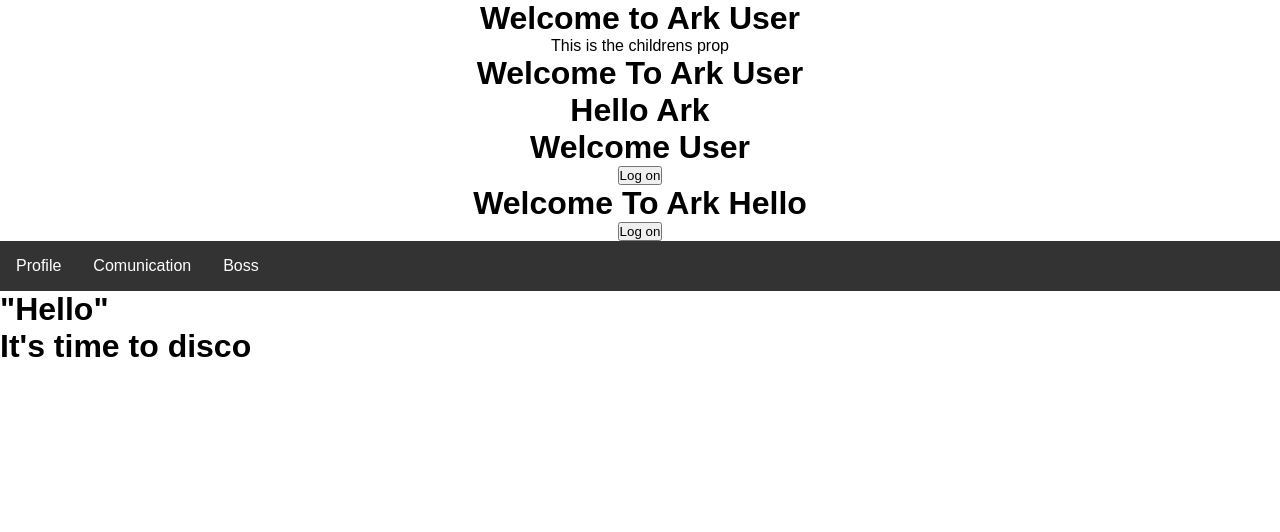
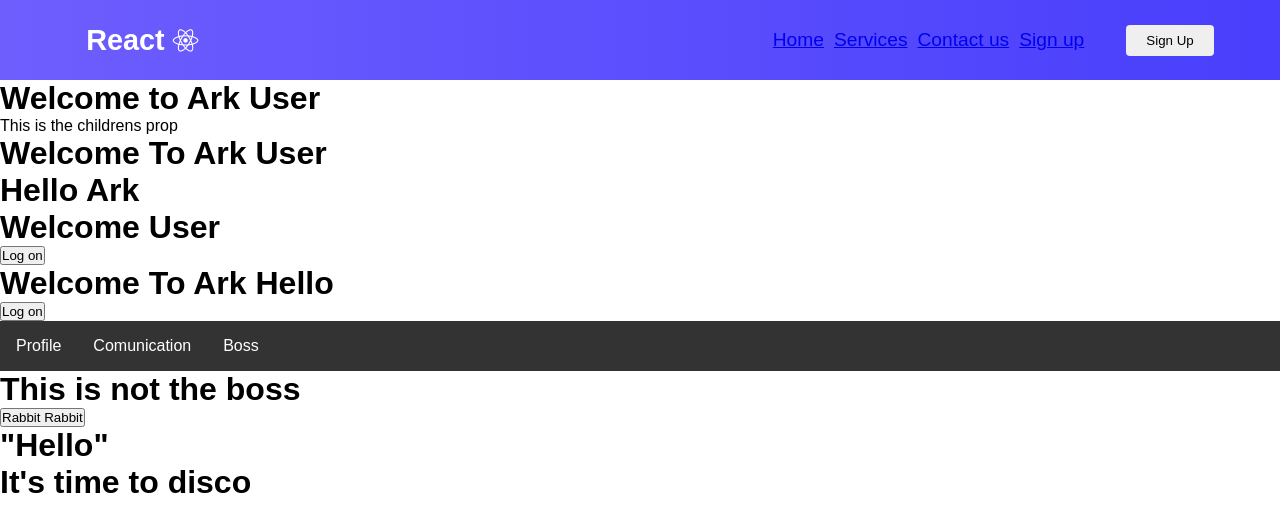
Before and after one commit to Elves00/Ark_Software, a React (Create React App) app in the folder ark/: page / in a window 1280 px wide. Shown: the top 532 px of the page. Built offline with nearby package versions, Linux system fonts and the light colour scheme; a web font is replaced by a local one.

Commit message:
Finished

```diff
--- a/ark/src/App.css
+++ b/ark/src/App.css
@@ -3,45 +3,4 @@
   margin:0;
   padding: 0;
   font-family:'Montserrat', sans-serif;
-}
-
-.App {
-  text-align: center;
-}
-
-
-.App-logo {
-  height: 40vmin;
-  pointer-events: none;
-}
-
-@media (prefers-reduced-motion: no-preference) {
-  .App-logo {
-    animation: App-logo-spin infinite 20s linear;
-  }
-}
-
-.App-header {
-  background-color: #282c34;
-  min-height: 100vh;
-  display: flex;
-  flex-direction: column;
-  align-items: center;
-  justify-content: center;
-  font-size: calc(10px + 2vmin);
-  color: white;
-}
-
-.App-link {
-  color: #61dafb;
-}
-
-@keyframes App-logo-spin {
-  from {
-    transform: rotate(0deg);
-  }
-  to {
-    transform: rotate(360deg);
-  }
-
-}
+};
--- a/ark/src/App.js
+++ b/ark/src/App.js
@@ -6,10 +6,15 @@ import Hello from './Components/Hello';
 import Message from './Components/Message';
 import Test from './Components/Test';
 import Navigation from './Components/Navigation';
+import Jump from './Components/Jump'
+import Navbar from './Components/Navbar/Navbar';
+import React from 'react';
+
+
 function App() {
   return (
-    <div className="App">
-
+    <div >
+      <Navbar/>
      {/*Since there is no content between tags can have it self clossing */}
      <Greet name="User"><p>This is the childrens prop</p></Greet>
      <Welcome name="User"><p>Some random child writing</p></Welcome>
@@ -17,6 +22,8 @@ function App() {
      <Message></Message>
     <Test></Test>
     <Navigation/>
+    <Jump/>
+
    </div>
   );
 }
--- /dev/null
+++ b/ark/src/Components/Button.css
@@ -0,0 +1,47 @@
+:root{
+    --primary: #3acbf7;
+
+}
+
+.btn{
+    padding: 8px 20px;
+    border-radius: 4px;
+    outline: none;
+    border: none;
+    cursor: pointer;
+}
+
+.btn:hover {
+    padding:8px 20px;
+    transition: all 0.3s ease-out;
+    background: white;
+    color: #6568F4;
+    transition: 250ms;
+}
+
+.btn-primary{
+
+    background-color:var(--primary);
+}
+
+.btn--outline{
+    background-color: transparent;
+    color: #fff;
+    padding: 8px 20px;
+    border-radius: 4px;
+    border: 1px solid var(--pimary);
+    transition: all 0.3 ease-out;
+}
+
+.btn--medium {
+    padding: 8px 20px;
+    border-radius: 4px;
+    font-size: #fff;
+
+}
+
+.btn-large{
+    padding: 12px 20px;
+    border-radius: 20px;
+    font-size: #fff;
+}
--- /dev/null
+++ b/ark/src/Components/Button.js
@@ -0,0 +1,31 @@
+import React from "react";
+import './Button.css'
+
+const STYLES=[
+    'btn--primary',
+    'btn--outline'
+]
+
+const SIZES= [
+    'btn--medium',
+    'btn--large'
+]
+
+export const Button =({
+    children,
+    type,
+    onClick,
+    buttonStyle,
+    buttonSize
+}) => {
+    /* if there is a button style included set it =buttonstyle else set it ecaule to styles[0]*/
+    const checkButtonStyle = STYLES.includes(buttonStyle) ? buttonStyle : STYLES[0]
+
+    const checkButtonSize = SIZES.includes(buttonSize) ? buttonSize : SIZES[0]
+
+    return(
+        //Setting up a class using ``
+       <button className ={`btn ${checkButtonStyle} ${checkButtonSize}`} onClick ={onClick} type = {type}>
+       {children}</button>
+    )
+}
--- /dev/null
+++ b/ark/src/Components/Jump.js
@@ -0,0 +1,30 @@
+import React, { Component } from "react";
+import Test from './Test';
+
+class Jump extends Component {
+
+    constructor() {
+        super()
+        this.state = {
+            message: 'NotBoss'
+        }
+    }
+
+    changeMessage()
+    {
+        this.setState({
+            message: 'Boss'
+        })
+    }
+
+    render() {
+        if(this.state.message === "Boss") return <Test/>
+        return (
+        <div><h1>This is not the boss</h1>
+        <button onClick={()=>this.changeMessage()}>Rabbit Rabbit </button>
+            </div>
+
+        )
+    }
+}
+export default Jump
--- a/ark/src/Components/Navbar/MenuItems.js
+++ b/ark/src/Components/Navbar/MenuItems.js
@@ -1,4 +1,4 @@
-const MenuItems = [{
+export const MenuItems = [{
     title: 'Home',
     url: '#' ,
     cName: 'nav-Links'
--- /dev/null
+++ b/ark/src/Components/Navbar/Navbar.css
@@ -0,0 +1,139 @@
+.NavbarItems{
+    background: linear-gradient(90deg, rgb(110,94,254) 0%, rgba(73,63,252,1) 100%);
+    height: 80px;
+    display: flex;
+    justify-content: center;
+    align-items: center;
+    font-size: 1.2rem;
+}
+
+.navbar-logo {
+    color: #fff;
+    justify-self: start;
+    margin-left: 20px;
+    cursor: pointer;
+}
+
+.fa-react {
+    margin-left: 0.5rem;
+    font-size: 1.6rem;
+}
+
+.nav-menu {
+    display: grid;
+    grid-template-columns: repeat(5, auto);
+    grid-gap: 10px;
+    list-style: none;
+    text-align: center;
+    width: 70vw;
+    justify-content: end;
+    margin-right: 2rem;
+}
+
+.nav-links {
+    color: white;
+    text-decoration: none;
+    padding: 0.5rem 1rem;
+}
+
+.nav-links:hover{
+    background-color: #6d76f7;
+    border-radius: 4px;
+    transition: all 0.2s ease-out;
+}
+
+.fa-bars{
+    color: #fff;
+}
+
+.nav-links-mobile{
+    display: none;
+}
+
+.menu-icon{
+    display: none;
+}
+
+@media screen and (max-width:960px){
+    .NavbarItems{
+        position: relative;
+    }
+    .nav-menu{
+        display: flex;
+        flex-direction: column;
+        width: 100%;
+        height: 500px;
+        position: absolute;
+        top: 100px;
+        left: -100%;
+        opacity: 1;
+        transition: all 0.5s ease;
+    }
+
+    .nav-menu.active{
+        background: #6668f4;
+        left: 0;
+        opacity: 1;
+        transition: all 0.5s ease;
+        z-index: 1;
+    }
+
+    .nav-links{
+        background: #6668f4;
+        text-align: center;
+        padding-top: 10px;
+        padding: 2rem;
+        width: 100%;
+        display: table;
+    }
+
+    .nav-links:hover{
+        background-color: #7577fa;
+        border-radius: 0;
+    }
+
+    .navbar-logo{
+        position: absolute;
+        top: 0;
+        left:0;
+        transform: translate(25%, 50%);
+    }
+
+    .menu-icon{
+        display: block;
+        position: absolute;
+        top: 0;
+        right: 0;
+        transform: translate(-100%, 60%);
+        font-size: 1.8rem;
+        cursor: pointer;
+    }
+
+    .fa-times{
+        color: #fff;
+        font-size: 2rem;
+    }
+
+    .nav-links-mobile{
+        display: block;
+        text-align: center;
+        padding: 1.5rem;
+        margin: 2rem auto;
+        border-radius: 4px;
+        width: 80%;
+        background: #4ad9e4;
+        text-decoration: none;
+        color: #fff;
+        font-size: 1.5rem;
+    }
+
+    .nav-links-mobile:hover{
+        background: #fff;
+        color: #6568F4;
+        transition: 250ms;
+    }
+
+    Button{
+        display: none;
+    }
+}
--- a/ark/src/Components/Navbar/Navbar.js
+++ b/ark/src/Components/Navbar/Navbar.js
@@ -1,16 +1,31 @@
 import React, { Component } from 'react'
 import { MenuItems } from "./MenuItems"
+import './Navbar.css'
+import {Button} from "../Button"
+
 class Navbar extends Component {
+           //The inital state clicked = false
+           state = { clicked:false}
+
+           handleClick = () => {
+            this.setState({clicked: !this.state.clicked})
+           }
+
     render() {
         return (
             <nav className='NavbarItems'>
                 <h1 className='navbar-logo'> React
                 <i className ="fab fa-react">
                     </i></h1>
-                <div className='menu-icon'>
+                <div className='menu-icon' onClick={this.handleClick}>
 
+                {/*So depending on if state clicked = true or not change the class / icon from hamburger to cross */}
+                    <i className={this.state.clicked ? 'fas fa-times' : 'fas fa-bars'}></i>
                 </div>
-                <ul>
+
+
+            {/* Depending on clicked changes the class name*/}
+                <ul className = {this.state.clicked ? 'nav-menu active' : 'nav-menu'}>
                     {MenuItems.map((item, index) => {
                         return (
                             <li key={index}>
@@ -19,9 +34,9 @@ class Navbar extends Component {
                                 </a>
                             </li>
                         )
-                    })
-                    }
+                    })}
                 </ul>
+                <Button>Sign Up</Button>
             </nav>
         )
     }
--- a/ark/src/Components/Navigation.js
+++ b/ark/src/Components/Navigation.js
@@ -4,10 +4,10 @@ class Navigation extends Component {
     render() {
         return (
             <div>
-                <ul>
-                    <li>Profile</li>
-                    <li>Comunication</li>
-                    <li>Boss</li>
+                <ul className="special">
+                    <li className="specialTwo">Profile</li>
+                    <li className="specialTwo">Comunication</li>
+                    <li className="specialTwo" >Boss</li>
                 </ul>
             </div>
         )
--- a/ark/src/Components/Navigation.scss
+++ b/ark/src/Components/Navigation.scss
@@ -1,4 +1,4 @@
-ul{
+.special{
     list-style-type: none;
     margin: 0;
     padding: 0;
@@ -6,7 +6,7 @@ ul{
     background-color: #333333;
 }
 
-li {
+.specialTwo {
     float: left;
     display: block;
     color: white;
```
